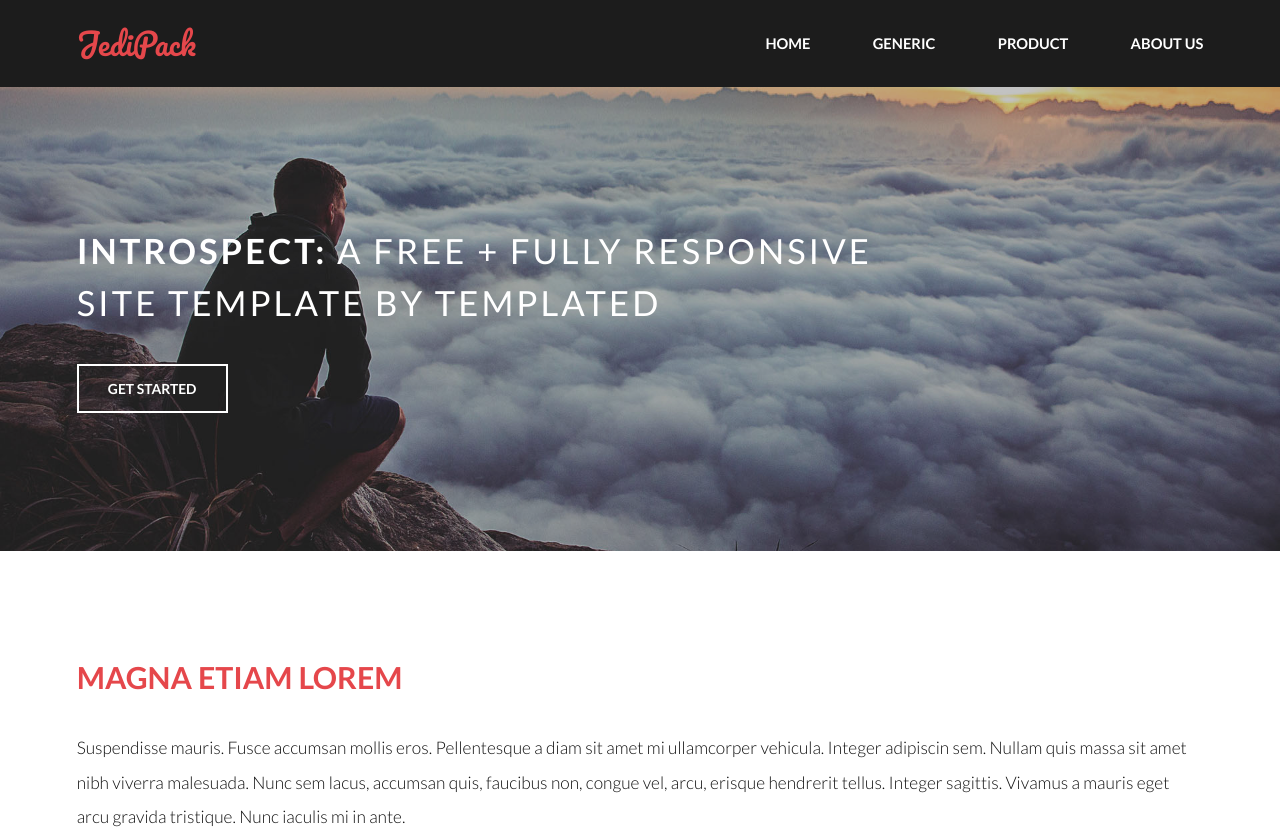
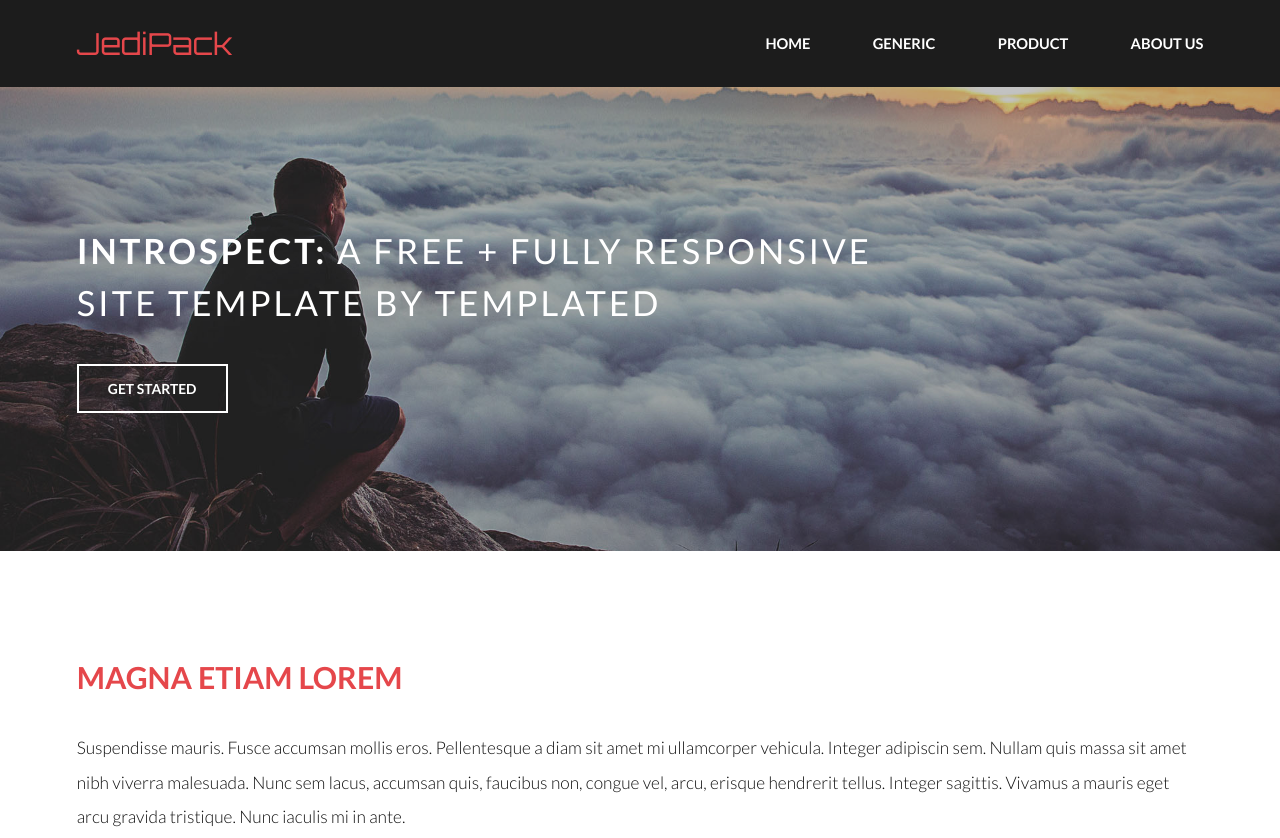
Before and after one commit to thxxxxxd/web0, a plain HTML site: page index.html in a window 1280 px wide. Shown: the top 838 px of the page. Drawn offline with Linux system fonts and the light colour scheme.

Commit message:
Add lost commit

```diff
--- a/assets/css/main.css
+++ b/assets/css/main.css
@@ -1,6 +1,6 @@
 @import url(font-awesome.min.css);
 @import url("https://fonts.googleapis.com/css?family=Lato:300,400,700|Pacifico");
-
+@import url("https://fonts.googleapis.com/css?family=Lato:300,400,700|Orbitron");
 /*
 	Introspect by TEMPLATED
 	templated.co @templatedco
```
